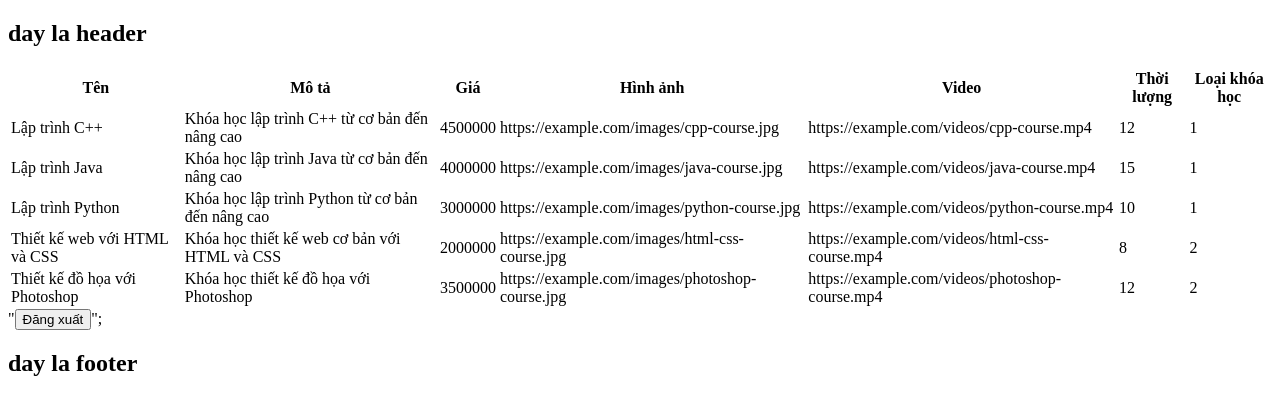
After one commit to slothbelphegor/quan_ly_khoa_hoc_php, a PHP site: page /courses_management.php in a window 1280 px wide. The commit adds this page. Shown: the top 415 px of the page. Run offline with PHP 8.4, Linux system fonts and the light colour scheme; the visitor is signed in with stand-in values (Sample User, id 1); data comes from the database, SQL or seed files in the repository.

Commit message:
add course_management.php

```diff
--- a/classes/auth.php
+++ b/classes/auth.php
@@ -11,7 +11,8 @@ class Auth
     public static function requireLogin()
     {
         if (!static::isLoggedIn()) {
-            die("Chua dang nhap? Vo day lam gi");
+            header('Location: login.php');
+            exit();
         }
     }
 
--- a/classes/course.php
+++ b/classes/course.php
@@ -9,6 +9,51 @@ class Course
     private $video;
     private $duration;
     private $category_id;
+
+
+    public function getName(){
+        return $this->name;
+    }
+    public function setName($name){
+        $this->name = $name;
+    }
+
+    public function getDescription(){
+        return $this->description;
+    }
+    public function setDescription($description){
+        $this->description = $description;
+    }
+    public function getPrice(){
+        return $this->price;
+    }
+    public function setPrice($price){
+        $this->price = $price;
+    }
+    public function getImage(){
+        return $this->image;
+    }
+    public function setImage($image){
+        $this->image = $image;
+    }
+    public function getVideo(){
+        return $this->video;
+    }
+    public function setVideo($video){
+        $this->video = $video;
+    }
+    public function getDuration(){
+        return $this->duration;
+    }
+    public function setDuration($duration){
+        $this->duration = $duration;
+    }
+    public function getCategoryId(){
+        return $this->category_id;
+    }
+    public function setCategoryId($category_id){
+        $this->category_id = $category_id;
+    }
 
     public function __construct($name, $description, $price, $image, $video, $duration, $category_id)
     {
@@ -50,15 +95,30 @@ class Course
     }
 
     // Truy vấn toàn bộ khóa học
+    // public static function getAll($conn)
+    // {
+    //     try {
+    //         $sql = "select * from courses order by name asc";
+    //         $stmt = $conn->prepare($sql);
+    //         $stmt->setFetchMode(PDO::FETCH_CLASS, 'Course');
+    //         $stmt->execute();
+    //         if ($stmt->execute()) {
+    //             $courses = $stmt->fetchAll();
+    //             return $courses;
+    //         }
+    //     } catch (PDOException $e) {
+    //         echo $e->getMessage();
+    //         return null;
+    //     }
+    // }
     public static function getAll($conn)
     {
         try {
-            $sql = "select * from courses order by title asc";
+            $sql = "select * from courses order by name asc";
             $stmt = $conn->prepare($sql);
             $stmt->setFetchMode(PDO::FETCH_CLASS, 'Course');
-            $stmt->execute();
             if ($stmt->execute()) {
-                $courses = $stmt->fetchAll();
+                $courses = $stmt->fetchAll(PDO::FETCH_ASSOC);
                 return $courses;
             }
         } catch (PDOException $e) {
@@ -66,6 +126,7 @@ class Course
             return null;
         }
     }
+
 
     //Truy vấn bằng ID
     public function getByID($conn, $id)
@@ -91,7 +152,7 @@ class Course
     public static function getPaging($conn, $limit, $offset)
     {
         try {
-            $sql = "select * from courses order by title asc, author asc
+            $sql = "select * from courses order by name asc, author asc
                       limit :limit
                       offset :offset";
             $stmt = $conn->prepare($sql);
@@ -183,14 +244,14 @@ class Course
             $stmt->bindValue(':id', $id, PDO::PARAM_INT);
             //$video có thể null
             $stmt->bindValue(
-                ':image',
+                ':video',
                 $video,
                 $video == null ? PDO::PARAM_NULL : PDO::PARAM_STR
             );
             $stmt->bindValue(
-                ':image',
-                $video,
-                $video == null ? PDO::PARAM_NULL : PDO::PARAM_STR
+                ':duration',
+                $duration,
+                $duration == null ? PDO::PARAM_NULL : PDO::PARAM_STR
             );
 
             return $stmt->execute();
--- a/classes/database.php
+++ b/classes/database.php
@@ -38,6 +38,9 @@ class Database
         }
     }
 
+    public static function close($conn) {
+        $conn = null;
+    }
     /*public function query($sql, $conn) {
             $stmt = $conn->prepare($sql);
             $stmt->execute();
@@ -48,8 +51,6 @@ class Database
             return $stmt->fetch(PDO::FETCH_ASSOC);
         }
 
-        public function close($conn) {
-            $conn = null;
-        }
+
     */
 }
--- /dev/null
+++ b/courses_management.php
@@ -0,0 +1,64 @@
+<!-- Sẽ còn chỉnh sửa nhiều, mục đích là để biết cách vào database-->
+<?php
+require "inc/init.php";
+$conn = require "inc/db.php";
+
+Auth::requireLogin();
+
+layouts();
+
+// Kiểm tra kết nối
+if (!$conn) {
+    die("Kết nối không thành công:");
+}
+
+// Lấy tất cả khóa học
+$courses = Course::getAll($conn);
+
+?>
+
+<!DOCTYPE html>
+<html lang="vi">
+
+<head>
+    <meta charset="UTF-8">
+    <meta name="viewport" content="width=device-width, initial-scale=1.0">
+    <title>Danh sách khóa học</title>
+</head>
+
+<body>
+    <table>
+        <thead>
+            <tr>
+                <th>Tên</th>
+                <th>Mô tả</th>
+                <th>Giá</th>
+                <th>Hình ảnh</th>
+                <th>Video</th>
+                <th>Thời lượng</th>
+                <th>Loại khóa học</th>
+            </tr>
+        </thead>
+        <tbody>
+            <?php foreach ($courses as $course) { ?>
+                <tr>
+                    <td><?php echo $course['name']; ?></td>
+                    <td><?php echo $course['description']; ?></td>
+                    <td><?php echo $course['price']; ?></td>
+                    <td><?php echo $course['image']; ?></td>
+                    <td><?php echo $course['video']; ?></td>
+                    <td><?php echo $course['duration']; ?></td>
+                    <td><?php echo $course['category_id']; ?></td>
+                </tr>
+            <?php } ?>
+        </tbody>
+    </table>
+    "<button id='logoutbtn'>Đăng xuất</button>";
+</body>
+
+</html>
+
+<?php
+Database::close($conn);
+layouts("footer");
+?>
--- a/index.php
+++ b/index.php
@@ -35,9 +35,10 @@ $conn = require "inc/db.php";
         //     $rs = User::authenticatebyphone($conn, $identifier, $password);
         // }
 
-        if (isset($_SESSION['logged_in']) && isset($_SESSION['user_id']) === true) {
+        if (Auth::isLoggedIn() && isset($_SESSION['user_id']) === true) {
             echo "Chào mừng bạn đến với trang web! <br>";
             echo "<button id='logoutbtn'>Đăng xuất</button>";
+            echo "<a href='courses_management.php'>Các khoá học</a>";
         } else {
             echo "Xin chào, bạn chưa đăng nhập! <br>";
             echo "<a href='login.php'>Đăng nhập</a>";
```
